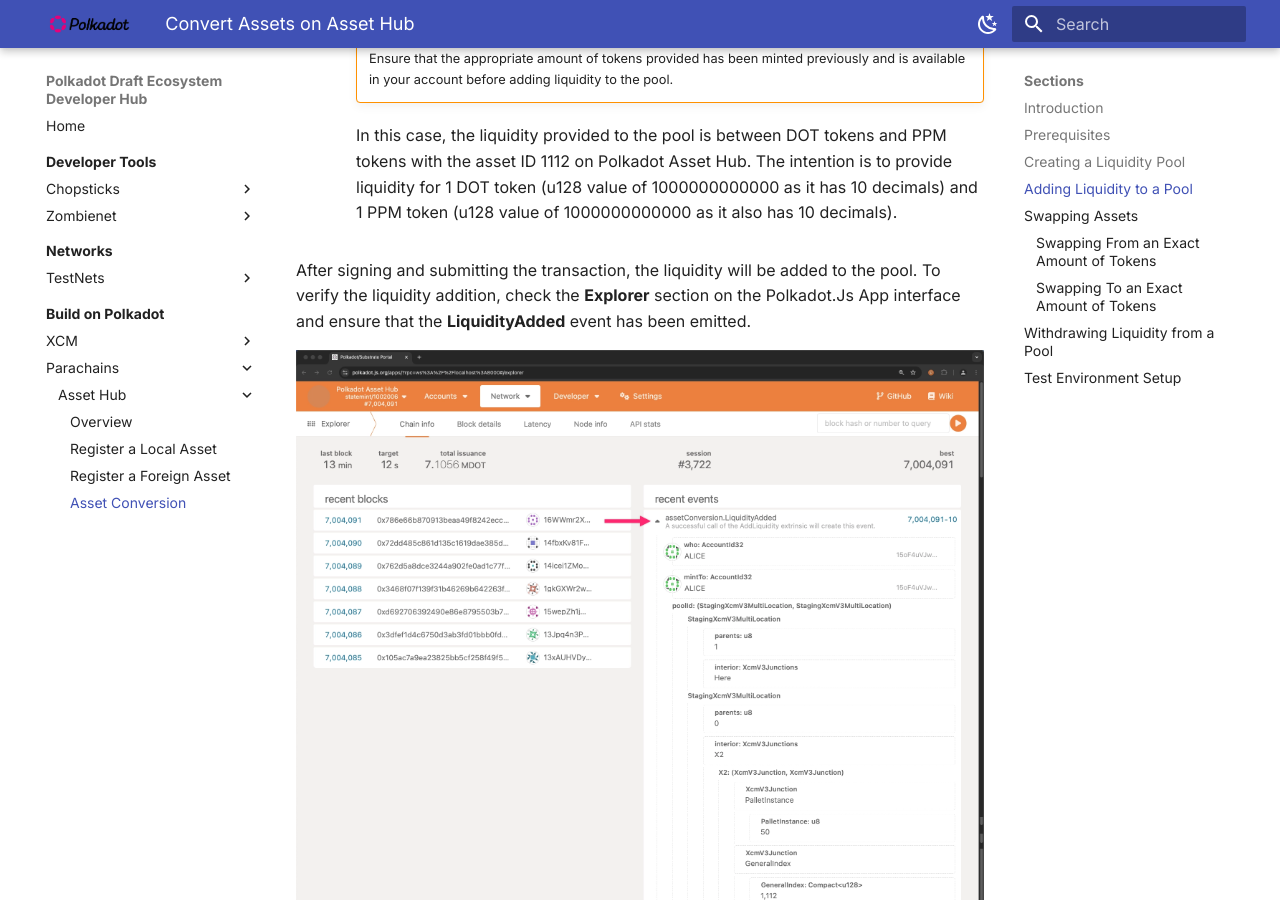
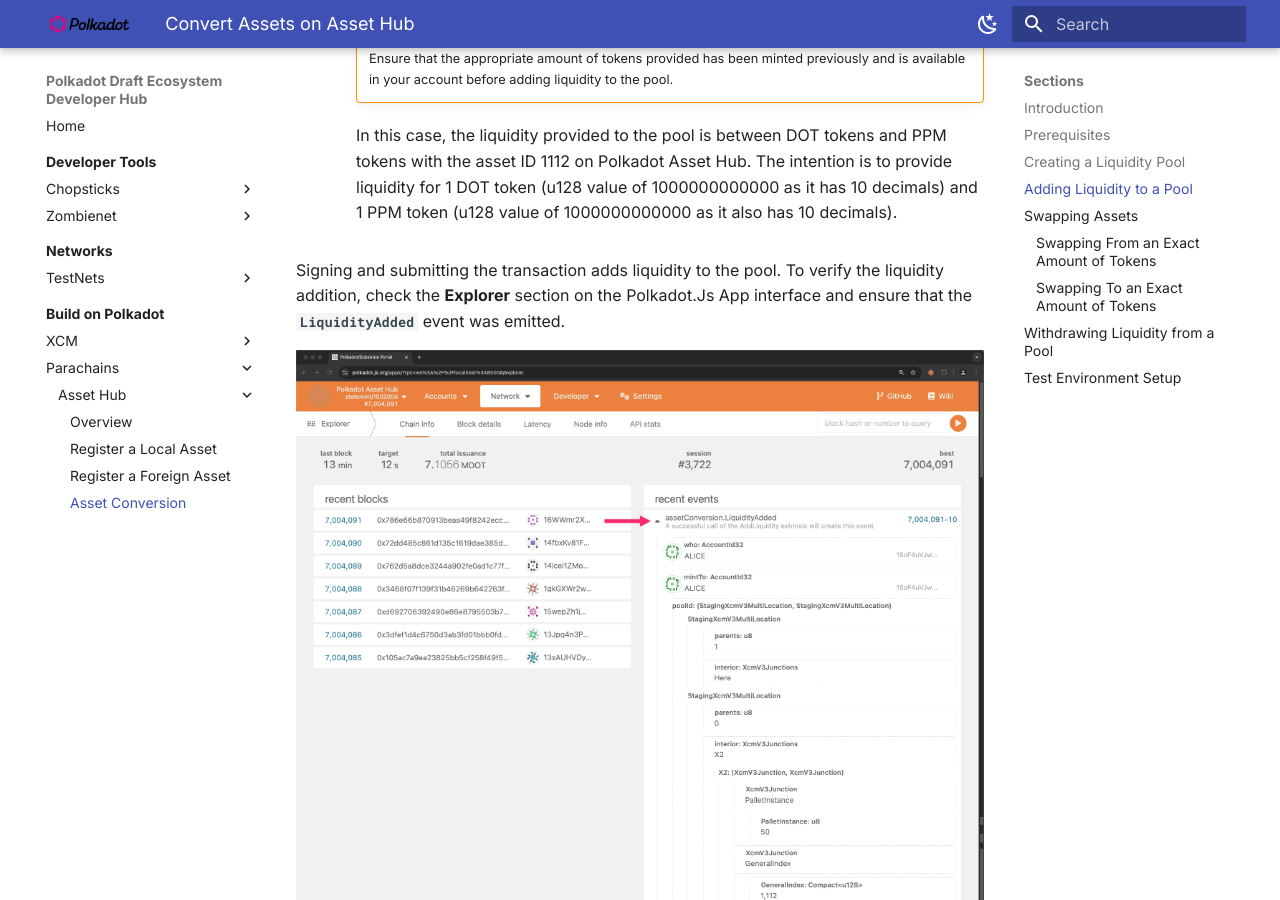
Before and after one commit to papermoonio/polkadot-ecosystem-docs-draft, an MkDocs documentation site: the page built from docs/build-on-polkadot/parachains/asset-hub/asset-conversion.md, in a window 1280 px wide and 900 px high, scrolled down 7834 px. Built offline with MkDocs 1.6.1 and Material for MkDocs 9.7.7, drawn with Linux system fonts in a browser that asks for light colours.

Commit message:
Update docs/build-on-polkadot/parachains/asset-hub/asset-conversion.md
Co-authored-by: Dawn Kelly <83190195+dawnkelly09@users.noreply.github.com>

```diff
--- a/docs/build-on-polkadot/parachains/asset-hub/asset-conversion.md
+++ b/docs/build-on-polkadot/parachains/asset-hub/asset-conversion.md
@@ -140,7 +140,7 @@
 
         In this case, the liquidity provided to the pool is between DOT tokens and PPM tokens with the asset ID 1112 on Polkadot Asset Hub. The intention is to provide liquidity for 1 DOT token (u128 value of 1000000000000 as it has 10 decimals) and 1 PPM token (u128 value of 1000000000000 as it also has 10 decimals).
 
-After signing and submitting the transaction, the liquidity will be added to the pool. To verify the liquidity addition, check the **Explorer** section on the Polkadot.Js App interface and ensure that the **LiquidityAdded** event has been emitted.
+Signing and submitting the transaction adds liquidity to the pool. To verify the liquidity addition, check the **Explorer** section on the Polkadot.Js App interface and ensure that the **`LiquidityAdded`** event was emitted.
 
 ![Liquidity Added Event](/polkadot-ecosystem-docs-draft/images/build-on-polkadot/parachains/asset-hub/asset-conversion/asset-conversion-7.webp)
 
```
